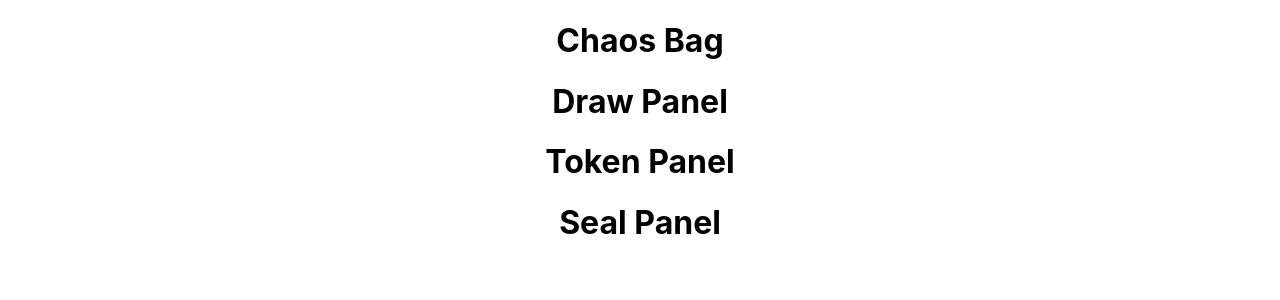
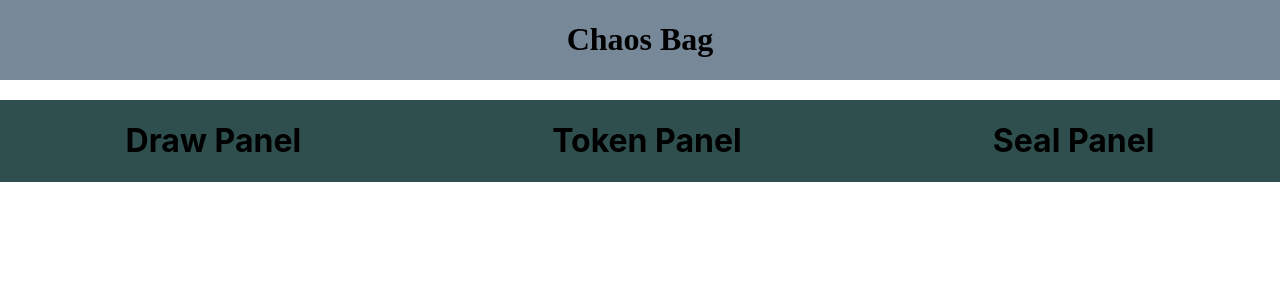
Before and after one commit to philberdecio/chaos-bag, a React (Create React App) app: page / in a window 1280 px wide. Shown: the top 300 px of the page. Built offline with nearby package versions, Linux system fonts and the light colour scheme.

Commit message:
revise divs and add preliminary styling

```diff
--- a/src/App.css
+++ b/src/App.css
@@ -2,18 +2,9 @@
   text-align: center;
 }
 
-.App-logo {
-  height: 40vmin;
-  pointer-events: none;
-}
 
-@media (prefers-reduced-motion: no-preference) {
-  .App-logo {
-    animation: App-logo-spin infinite 20s linear;
-  }
-}
 
-.App-header {
+/* .App-header {
   background-color: #282c34;
   min-height: 100vh;
   display: flex;
@@ -22,17 +13,26 @@
   justify-content: center;
   font-size: calc(10px + 2vmin);
   color: white;
+} */
+
+.header {
+  font-family: 'Dancing Script', cursive;
+  align-items: center;
+  width: 100%;
+  max-height: fit-content;
+  background-color: lightslategray;
+  display: flex;
+  justify-content: space-around;
+  flex-direction: column;
 }
 
-.App-link {
-  color: #61dafb;
+.panel-wrapper {
+  display: flex;
+  width: 100vw;
+  flex-flow: row wrap;
+  justify-content: space-around;
+  background-color: darkslategrey;
+  padding: 0;
+  margin: 20px 0 0 0;
+  list-style: none;
 }
-
-@keyframes App-logo-spin {
-  from {
-    transform: rotate(0deg);
-  }
-  to {
-    transform: rotate(360deg);
-  }
-}
--- a/src/App.js
+++ b/src/App.js
@@ -10,6 +10,7 @@ function App() {
       <div className="header">
         <Header />
       </div>
+      <div className="panel-wrapper">
         <div className="panel">
           <DrawPanel />
         </div>
@@ -20,6 +21,7 @@ function App() {
           <SealPanel />
         </div>
       </div>
+    </div>
   );
 }
 
```
Lines whose indentation alone changed are shown as unchanged.
